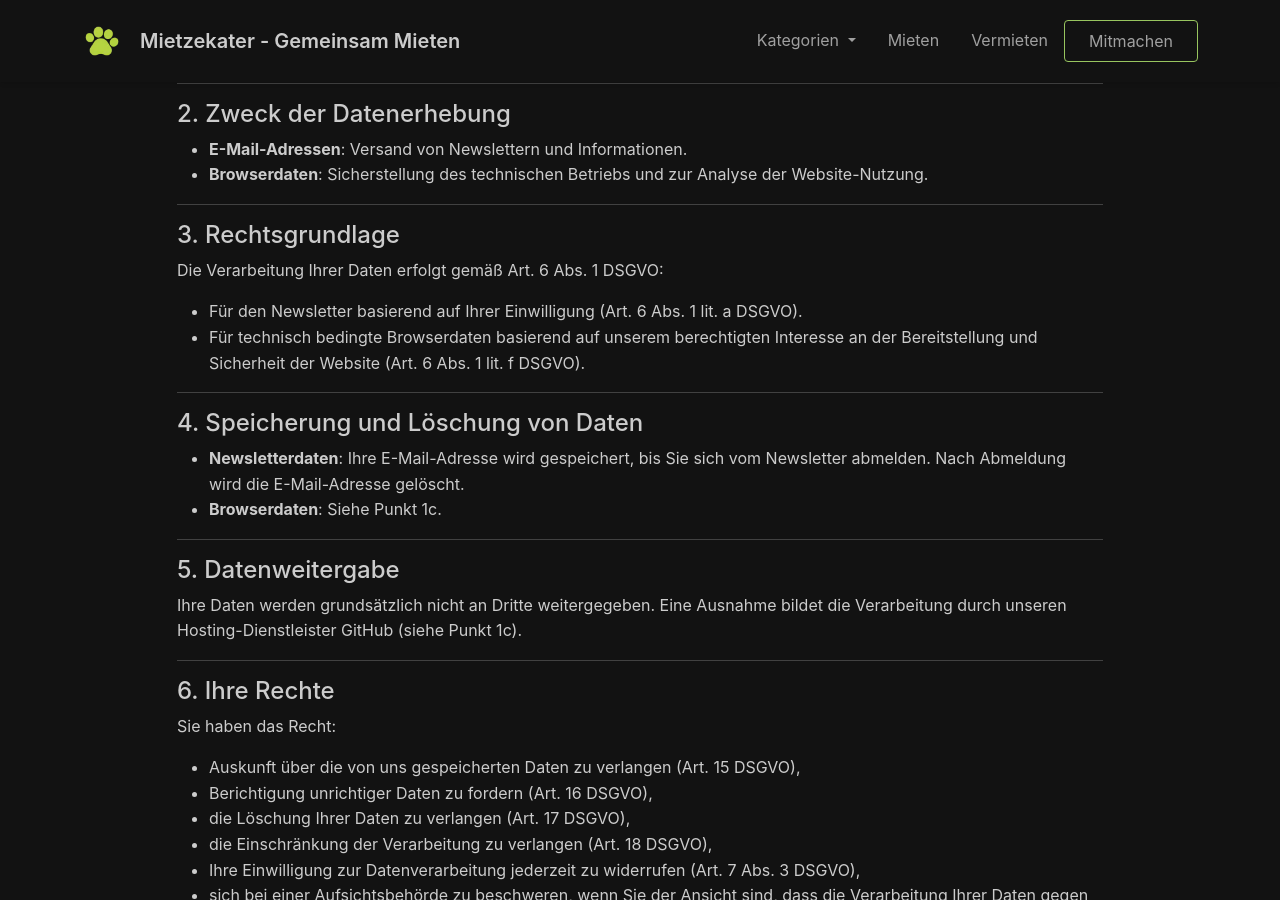
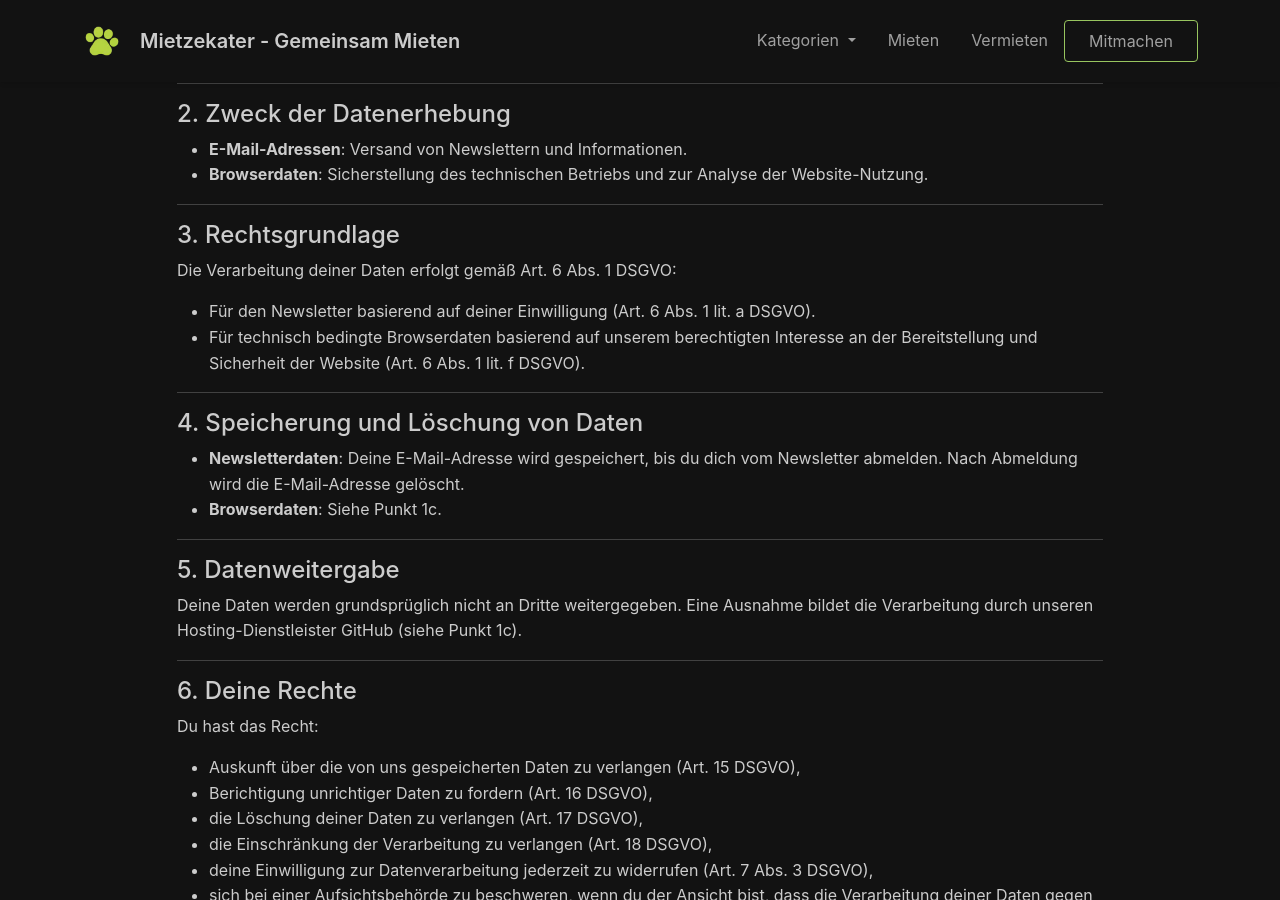
Before and after one commit to TrimeraDev/Mietzekater.de, a Jekyll site: the page built from datenschutz.md, in a window 1280 px wide and 900 px high, scrolled down 1506 px. Built offline with Jekyll 4.4.1, drawn with Linux system fonts in a browser that asks for light colours; some of the changed text lies outside the part shown.

Commit message:
make datenschutz less formal

```diff
--- a/_layouts/base.html
+++ b/_layouts/base.html
@@ -21,7 +21,7 @@
     {% include navbar.html %}
 
     {{ content }}
-
+    {% include newsletter.html %}
     {% include footer.html %}
 
     <!-- Bootstrap JS -->
--- a/_layouts/category.html
+++ b/_layouts/category.html
@@ -70,5 +70,3 @@ layout: base
 </section>
 
 {{ content }}
-
-{% include newsletter.html %}
--- a/datenschutz.md
+++ b/datenschutz.md
@@ -16,19 +16,19 @@ E-Mail: datenschutz@mietzekater.de
 Telefon: +49 (0) 15222 985887
 
 #### Allgemeines
-Wir legen großen Wert auf den Schutz Ihrer personenbezogenen Daten und verarbeiten diese ausschließlich im Einklang mit der Datenschutz-Grundverordnung (DSGVO) sowie anderen anwendbaren Datenschutzvorschriften.
+Wir legen großen Wert auf den Schutz deiner personenbezogenen Daten und verarbeiten diese ausschließlich im Einklang mit der Datenschutz-Grundverordnung (DSGVO) sowie anderen anwendbaren Datenschutzvorschriften.
 
-Diese Datenschutzerklärung informiert Sie darüber, welche Daten wir erheben, zu welchem Zweck wir sie verwenden und wie wir diese schützen.
+Diese Datenschutzerklärung informiert dich darüber, welche Daten wir erheben, zu welchem Zweck wir sie verwenden und wie wir diese schützen.
 
 ---
 
 #### 1. Welche Daten erheben wir?
 ##### a) **E-Mail-Adresse**
-- Wenn Sie sich für unseren Newsletter anmelden, speichern wir Ihre E-Mail-Adresse. Diese wird ausschließlich dazu verwendet, um Sie über Neuigkeiten und Angebote von Mietzekater.de zu informieren.
+- Wenn Sie sich für unseren Newsletter anmelden, speichern wir deine E-Mail-Adresse. Diese wird ausschließlich dazu verwendet, um Sie über Neuigkeiten und Angebote von Mietzekater.de zu informieren.
 
 ##### b) **Technisch bedingte Browserdaten**
 - Beim Besuch unserer Website speichern wir automatisch bestimmte technische Informationen, wie:
-  - Ihre IP-Adresse (anonymisiert)
+  - Deine IP-Adresse (anonymisiert)
   - Datum und Uhrzeit des Zugriffs
   - Browsertyp und -version
   - Verwendetes Betriebssystem
@@ -37,7 +37,7 @@ Diese Datenschutzerklärung informiert Sie darüber, welche Daten wir erheben, z
 Diese Daten werden benötigt, um die Sicherheit und Funktionalität unserer Website zu gewährleisten.
 
 ##### c) **Hosting-Daten**
-Unsere Website wird über GitHub Pages gehostet. Daher können beim Besuch unserer Seite auch Daten von GitHub (GitHub, Inc.) verarbeitet werden. Die Datenschutzerklärung von GitHub finden Sie unter: [https://docs.github.com/en/site-policy/privacy-policies/github-privacy-statement](https://docs.github.com/en/site-policy/privacy-policies/github-privacy-statement).
+Unsere Website wird über GitHub Pages gehostet. Daher können beim Besuch unserer Seite auch Daten von GitHub (GitHub, Inc.) verarbeitet werden. Die Datenschutzerklärung von GitHub findest du unter: [https://docs.github.com/en/site-policy/privacy-policies/github-privacy-statement](https://docs.github.com/en/site-policy/privacy-policies/github-privacy-statement).
 
 ---
 
@@ -48,39 +48,39 @@ Unsere Website wird über GitHub Pages gehostet. Daher können beim Besuch unser
 ---
 
 #### 3. Rechtsgrundlage
-Die Verarbeitung Ihrer Daten erfolgt gemäß Art. 6 Abs. 1 DSGVO:
-- Für den Newsletter basierend auf Ihrer Einwilligung (Art. 6 Abs. 1 lit. a DSGVO).
+Die Verarbeitung deiner Daten erfolgt gemäß Art. 6 Abs. 1 DSGVO:
+- Für den Newsletter basierend auf deiner Einwilligung (Art. 6 Abs. 1 lit. a DSGVO).
 - Für technisch bedingte Browserdaten basierend auf unserem berechtigten Interesse an der Bereitstellung und Sicherheit der Website (Art. 6 Abs. 1 lit. f DSGVO).
 
 ---
 
 #### 4. Speicherung und Löschung von Daten
-- **Newsletterdaten**: Ihre E-Mail-Adresse wird gespeichert, bis Sie sich vom Newsletter abmelden. Nach Abmeldung wird die E-Mail-Adresse gelöscht.
+- **Newsletterdaten**: Deine E-Mail-Adresse wird gespeichert, bis du dich vom Newsletter abmelden. Nach Abmeldung wird die E-Mail-Adresse gelöscht.
 - **Browserdaten**: Siehe Punkt 1c.
 
 ---
 
 #### 5. Datenweitergabe
-Ihre Daten werden grundsätzlich nicht an Dritte weitergegeben. Eine Ausnahme bildet die Verarbeitung durch unseren Hosting-Dienstleister GitHub (siehe Punkt 1c).
+Deine Daten werden grundsprüglich nicht an Dritte weitergegeben. Eine Ausnahme bildet die Verarbeitung durch unseren Hosting-Dienstleister GitHub (siehe Punkt 1c).
 
 ---
 
-#### 6. Ihre Rechte
-Sie haben das Recht:
+#### 6. Deine Rechte
+Du hast das Recht:
 - Auskunft über die von uns gespeicherten Daten zu verlangen (Art. 15 DSGVO),
 - Berichtigung unrichtiger Daten zu fordern (Art. 16 DSGVO),
-- die Löschung Ihrer Daten zu verlangen (Art. 17 DSGVO),
+- die Löschung deiner Daten zu verlangen (Art. 17 DSGVO),
 - die Einschränkung der Verarbeitung zu verlangen (Art. 18 DSGVO),
-- Ihre Einwilligung zur Datenverarbeitung jederzeit zu widerrufen (Art. 7 Abs. 3 DSGVO),
-- sich bei einer Aufsichtsbehörde zu beschweren, wenn Sie der Ansicht sind, dass die Verarbeitung Ihrer Daten gegen die DSGVO verstößt (Art. 77 DSGVO).
+- deine Einwilligung zur Datenverarbeitung jederzeit zu widerrufen (Art. 7 Abs. 3 DSGVO),
+- sich bei einer Aufsichtsbehörde zu beschweren, wenn du der Ansicht bist, dass die Verarbeitung deiner Daten gegen die DSGVO verstößt (Art. 77 DSGVO).
 
 ---
 
 #### 7. Änderungen dieser Datenschutzerklärung
-Diese Datenschutzerklärung kann von Zeit zu Zeit aktualisiert werden, um gesetzlichen oder technischen Änderungen Rechnung zu tragen. Die aktuelle Version finden Sie immer auf unserer Website.
+Diese Datenschutzerklärung kann von Zeit zu Zeit aktualisiert werden, um gesetzlichen oder technischen Änderungen Rechnung zu tragen. Die aktuelle Version findest du immer auf unserer Website.
 
 ---
 
-Falls Sie Fragen oder Bedenken zu dieser Datenschutzerklärung haben, kontaktieren Sie uns bitte unter den angegebenen Kontaktinformationen.
+Falls Du Fragen oder Bedenken zu dieser Datenschutzerklärung haben, kontaktiere uns bitte unter den angegebenen Kontaktinformationen.
 
 Datum der letzten Aktualisierung: Januar 2025
```
Also changed, not shown: 5 other files.
